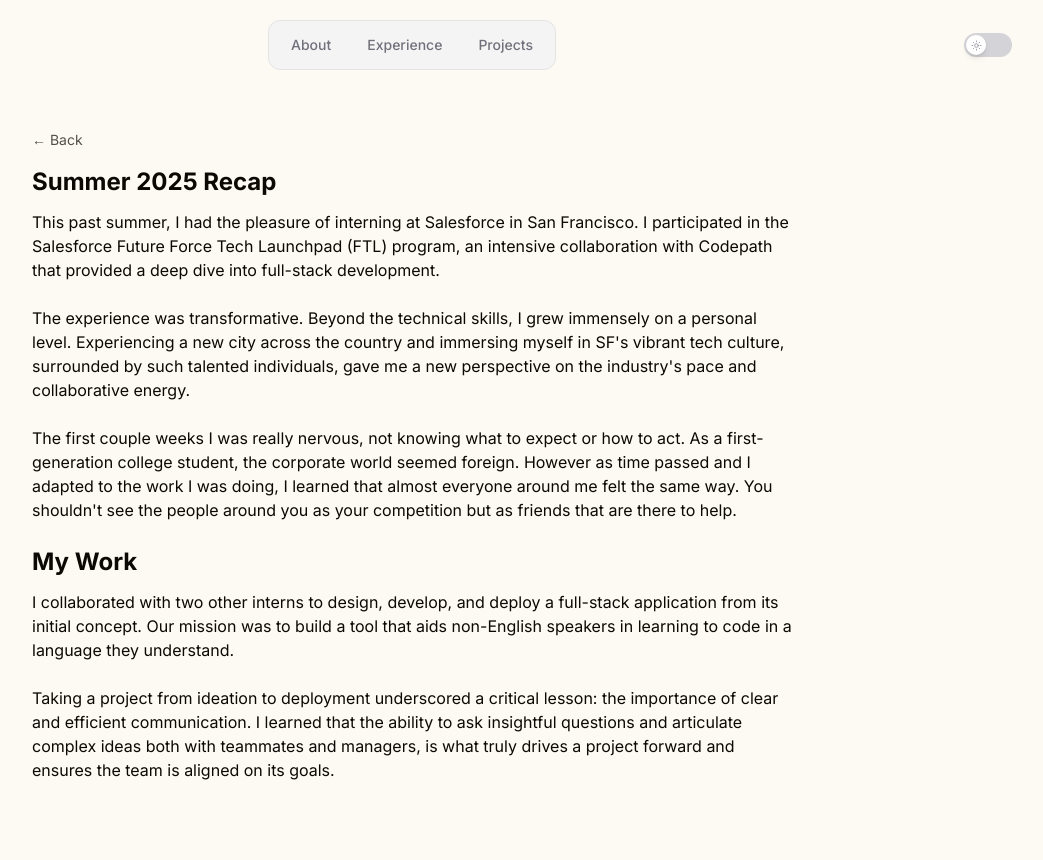
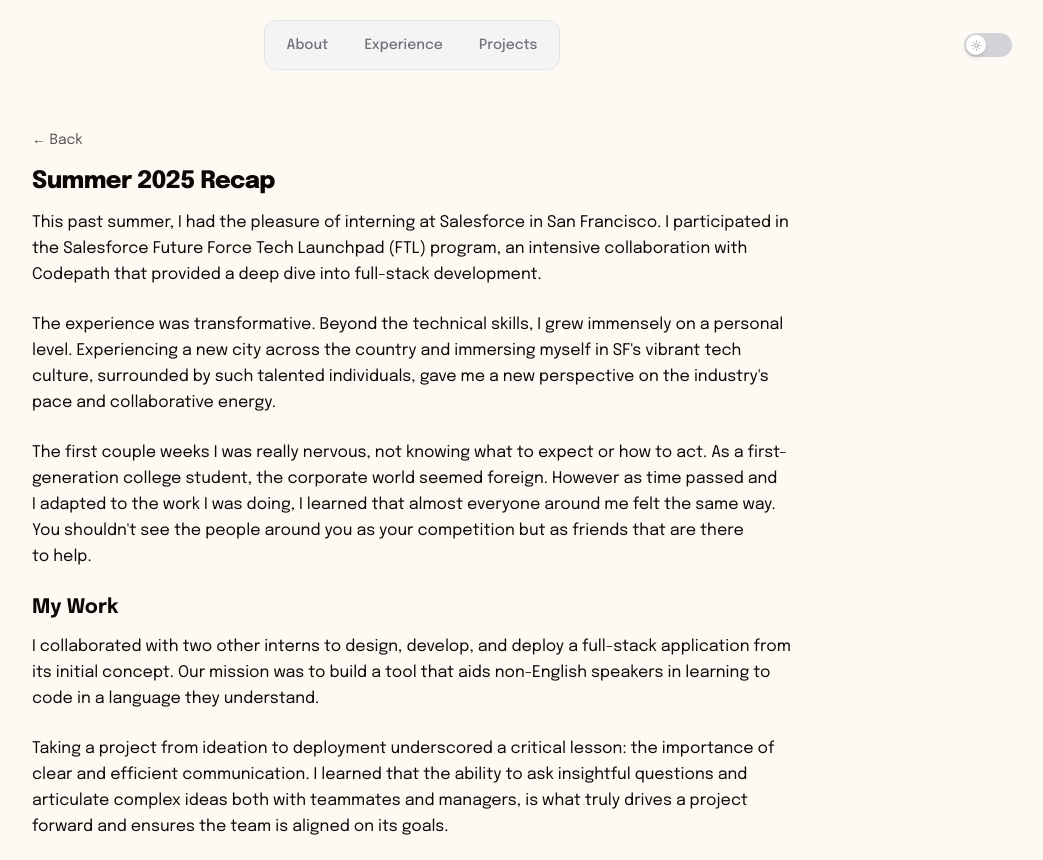
Before and after one commit to Luimoe05/Personal-Portfolio, a React (Vite) app: page /summer in a window 1280 px wide. Shown: the whole page, without its empty margins (228-1271 px from the left). Before the commit the page ends 820 px from the top, so only its background shows below. Built offline with nearby package versions, Linux system fonts and the light colour scheme.

Commit message:
Changed font used

```diff
--- a/src/Components/AboutSF.jsx
+++ b/src/Components/AboutSF.jsx
@@ -15,49 +15,49 @@
           >
             ← Back
           </button>
-          <h1 className="text-xl sm:text-2xl font-bold mb-3">
+          <h1 className="text-2xl font-extrabold tracking-tight mb-3">
             Summer 2025 Recap
           </h1>
-          <h1 className="text-sm sm:text-base">
+          <p className="text-base leading-relaxed">
             This past summer, I had the pleasure of interning at Salesforce in
             San Francisco. I participated in the Salesforce Future Force Tech
             Launchpad (FTL) program, an intensive collaboration with Codepath
             that provided a deep dive into full-stack development.
-          </h1>
+          </p>
           <br />
-          <h1 className="text-sm sm:text-base">
+          <p className="text-base leading-relaxed">
             The experience was transformative. Beyond the technical skills, I
             grew immensely on a personal level. Experiencing a new city across
             the country and immersing myself in SF's vibrant tech culture,
             surrounded by such talented individuals, gave me a new perspective
             on the industry's pace and collaborative energy.
-          </h1>
+          </p>
           <br />
-          <h1 className="text-sm sm:text-base">
+          <p className="text-base leading-relaxed">
             The first couple weeks I was really nervous, not knowing what to
             expect or how to act. As a first-generation college student, the
             corporate world seemed foreign. However as time passed and I adapted
             to the work I was doing, I learned that almost everyone around me
             felt the same way. You shouldn't see the people around you as your
             competition but as friends that are there to help.
-          </h1>
+          </p>
           <br />
 
-          <h1 className="font-bold text-xl sm:text-2xl mb-3">My Work</h1>
-          <h1 className="text-sm sm:text-base">
+          <h2 className="font-bold text-xl mb-3">My Work</h2>
+          <p className="text-base leading-relaxed">
             I collaborated with two other interns to design, develop, and deploy
             a full-stack application from its initial concept. Our mission was
             to build a tool that aids non-English speakers in learning to code
             in a language they understand.
-          </h1>
+          </p>
           <br />
-          <h1 className="text-sm sm:text-base">
+          <p className="text-base leading-relaxed">
             Taking a project from ideation to deployment underscored a critical
             lesson: the importance of clear and efficient communication. I
             learned that the ability to ask insightful questions and articulate
             complex ideas both with teammates and managers, is what truly drives
             a project forward and ensures the team is aligned on its goals.
-          </h1>
+          </p>
         </div>
       </AnimateIn>
     </div>
--- a/src/Components/ExperiencePage/ExperienceBlock.jsx
+++ b/src/Components/ExperiencePage/ExperienceBlock.jsx
@@ -17,46 +17,38 @@
             : "bg-zinc-100 border-1 border-gray-600/30 hover:border-gray-500"
         } p-4 sm:p-5 w-full max-w-[90vw] sm:w-[80vh] rounded-lg transition ease-in-out hover:scale-101 z-50`}
       >
-        <div>
-          <h1
-            className={`text-lg sm:text-xl font-bold mb-2 ${
+        <h2
+          className={`text-lg font-semibold mb-1 ${
             divColor === "Moon" ? "text-white" : "text-black"
           }`}
         >
           {position}
-          </h1>
-        </div>
-        <div>
-          <h1 className="text-sm sm:text-base text-sky-400">{company}</h1>
-        </div>
-        <div>
-          <h1
-            className={`text-xs sm:text-sm opacity-70 font-medium ${
+        </h2>
+        <p className="text-sm text-sky-400">{company}</p>
+        <p
+          className={`text-xs opacity-60 font-medium mt-0.5 ${
             divColor === "Moon" ? "text-white" : "text-black"
           }`}
         >
           {duration}
-          </h1>
-        </div>
-        <div
-          className={`mt-3 text-sm sm:text-base leading-relaxed border-t pt-3 border-gray-400 ${
+        </p>
+        <p
+          className={`mt-3 text-base leading-relaxed border-t pt-3 border-gray-400 ${
             divColor === "Moon" ? "text-white" : "text-black"
           }`}
         >
-          <h1>{description}</h1>
-        </div>
+          {description}
+        </p>
         <div className="flex flex-row flex-wrap mt-5 gap-2 sm:gap-3">
           {experienceInfo &&
-            experienceInfo.map((info, index) => {
-              return (
-                <h1
+            experienceInfo.map((info, index) => (
+              <span
                 key={index}
-                  className="bg-sky-600 px-2 py-1 sm:px-3 sm:py-2 rounded-xl text-white text-sm sm:text-base"
+                className="bg-sky-600 px-2 py-1 sm:px-3 sm:py-2 rounded-xl text-white text-sm"
               >
                 {info}
-                </h1>
-              );
-            })}
+              </span>
+            ))}
         </div>
       </div>
     </div>
--- a/src/Components/Homepage/Education.jsx
+++ b/src/Components/Homepage/Education.jsx
@@ -37,7 +37,7 @@
           <h2 className="text-xs uppercase tracking-widest opacity-40 font-medium">
             About
           </h2>
-          <p className={`text-sm sm:text-base leading-relaxed ${subtle}`}>
+          <p className={`text-base leading-relaxed ${subtle}`}>
             Hello! I'm Luis-Angel Moreno, a junior at Florida International
             University pursuing a BS in Computer Science. During the summer of
             2025 I had the pleasure of interning at Salesforce in San Francisco
--- a/src/Components/Homepage/Personal.jsx
+++ b/src/Components/Homepage/Personal.jsx
@@ -7,7 +7,7 @@
       <p className="text-xs uppercase tracking-widest opacity-40 font-medium">
         Software Developer
       </p>
-      <h1 className="text-5xl sm:text-6xl md:text-7xl font-bold leading-tight">
+      <h1 className="text-hero">
         Luis-Angel <br className="hidden sm:block" />
         Moreno
       </h1>
--- a/src/Components/ProjectsPage/ProjectContainer.jsx
+++ b/src/Components/ProjectsPage/ProjectContainer.jsx
@@ -23,22 +23,22 @@
             </a>
           </div>
           <div className="w-full sm:w-[60vh] lg:w-[70vh]">
-            <h1 className="font-bold text-3xl sm:text-4xl lg:text-5xl">
+            <h2 className="text-project-title">
               {ProjectName}
-            </h1>
-            <h1 className="mt-2 text-base sm:text-lg">
+            </h2>
+            <p className="mt-2 text-base">
               Made with: <span className="text-sky-600">{Stack}</span>
-            </h1>
+            </p>
             <div className="mt-3 w-full flex flex-col gap-3">
-              <h1 className="text-sm sm:text-base">{description}</h1>
-              <h1 className="font-bold text-lg sm:text-xl">
+              <p className="text-base">{description}</p>
+              <h3 className="font-semibold text-lg">
                 Key Features & Impact:
-              </h1>
-              <ul className="list-disc list-inside flex flex-col gap-2 text-sm sm:text-base">
+              </h3>
+              <ul className="list-disc list-inside flex flex-col gap-2 text-base">
                 {keypoints &&
-                  keypoints.map((info, index) => {
-                    return <li key={index}>{info}</li>;
-                  })}
+                  keypoints.map((info, index) => (
+                    <li key={index}>{info}</li>
+                  ))}
               </ul>
             </div>
           </div>
--- a/src/index.css
+++ b/src/index.css
@@ -1,4 +1,4 @@
-@import url("https://fonts.googleapis.com/css2?family=Epilogue:wght@700;800;900&family=Inter:wght@300;400;500;600;700&display=swap");
+@import url("https://fonts.googleapis.com/css2?family=Epilogue:ital,wght@0,100..900;1,100..900&display=swap");
 @import "tailwindcss";
 
 :root {
@@ -9,13 +9,21 @@
 
 @layer base {
   body {
-    font-family: "Inter", sans-serif;
+    font-family: "Epilogue", sans-serif;
+    font-optical-sizing: auto;
+    font-kerning: normal;
     background-color: var(--bg-color);
     color: var(--text-color);
     transition: background-color 0.3s ease, color 0.3s ease;
   }
   html {
     scroll-behavior: smooth;
+  }
+  h1, h2, h3 {
+    text-wrap: balance;
+  }
+  p {
+    text-wrap: pretty;
   }
 }
 
@@ -27,8 +35,26 @@
     -ms-overflow-style: none;
     scrollbar-width: none;
   }
+  /* Display heading treatment — heavy weight, tight tracking */
   .font-display {
     font-family: "Epilogue", sans-serif;
+    font-weight: 800;
+    letter-spacing: -0.025em;
+    line-height: 1.05;
+  }
+  /* Fluid hero heading */
+  .text-hero {
+    font-size: clamp(2.75rem, 5vw + 1.5rem, 5rem);
+    font-weight: 800;
+    letter-spacing: -0.025em;
+    line-height: 1.05;
+  }
+  /* Fluid project / section title */
+  .text-project-title {
+    font-size: clamp(1.75rem, 3vw + 0.75rem, 3rem);
+    font-weight: 800;
+    letter-spacing: -0.02em;
+    line-height: 1.1;
   }
   .icon-link {
     opacity: 0.55;
```
Lines whose indentation alone changed are shown as unchanged.
